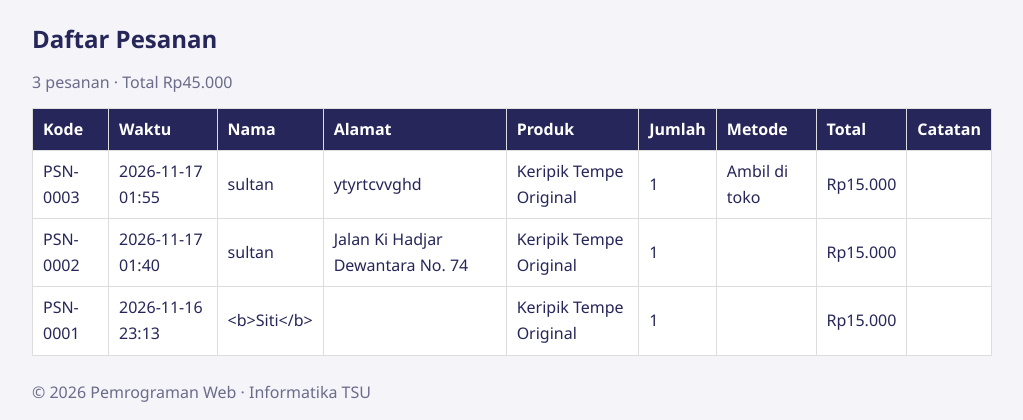
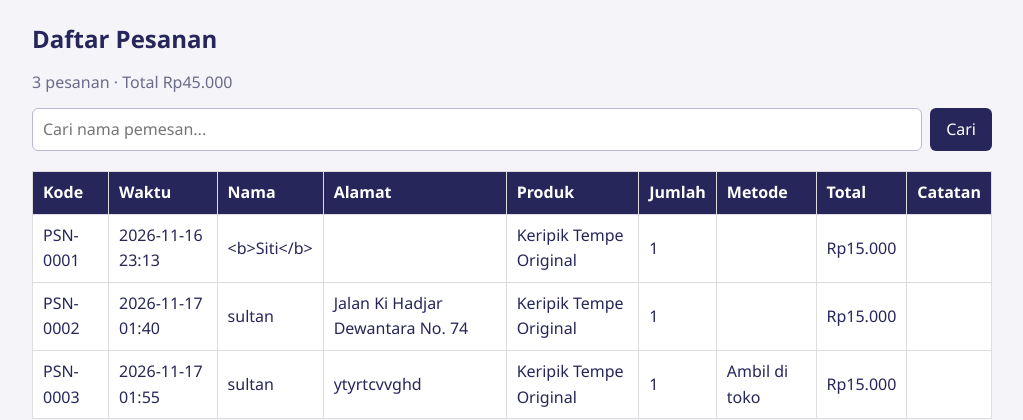
Before and after one commit to sultanaskaruzaman/P09, a PHP site: page /daftar-pesanan.php in a window 1280 px wide. Shown: the part 89-509 px from the top of the page, without its empty margins (128-1151 px from the left). Run offline with PHP 8.4, Linux system fonts and the light colour scheme.

Commit message:
penambahan fitur pencarian nama pemesan pada Daftar Pesanan

```diff
--- a/toko-umkm/daftar-pesanan.php
+++ b/toko-umkm/daftar-pesanan.php
@@ -5,8 +5,16 @@ require __DIR__ . "/data.php";
 require __DIR__ . "/functions.php";
 
 // Baca semua pesanan dari file JSON, tampilkan yang terbaru di atas
-$daftarPesanan = array_reverse(bacaPesanan(FILE_PESANAN));
+$daftarPesanan = bacaPesanan(FILE_PESANAN);
 $totalOmzet = array_sum(array_column($daftarPesanan, "total"));
+$qNama = trim((string) filter_input(INPUT_GET, "q_nama"));
+
+if ($qNama !== "") {
+    $daftarPesanan = array_filter($daftarPesanan, function($pesanan) use ($qNama) {
+        return isset($pesanan["nama"]) && stripos($pesanan["nama"], $qNama) !== false;
+    });
+}
+
 ?>
 <!DOCTYPE html>
 <html lang="id">
@@ -35,6 +43,15 @@ $totalOmzet = array_sum(array_column($daftarPesanan, "total"));
     <?php if (count($daftarPesanan) === 0): ?>
         <p class="kosong">Belum ada pesanan.</p>
     <?php else: ?>
+
+        <form action="daftar-pesanan.php" method="get" class="cari" style="margin-bottom: 20px;">
+            <input type="search" name="q_nama" placeholder="Cari nama pemesan..." value="<?= e($qNama) ?>">
+            <button type="submit">Cari</button>
+            <?php if ($qNama !== ""): ?>
+                <a href="daftar-pesanan.php" class="tombol">Reset</a>
+            <?php endif; ?>
+        </form>
+
         <table class="tabel">
             <thead>
                 <tr>
```
